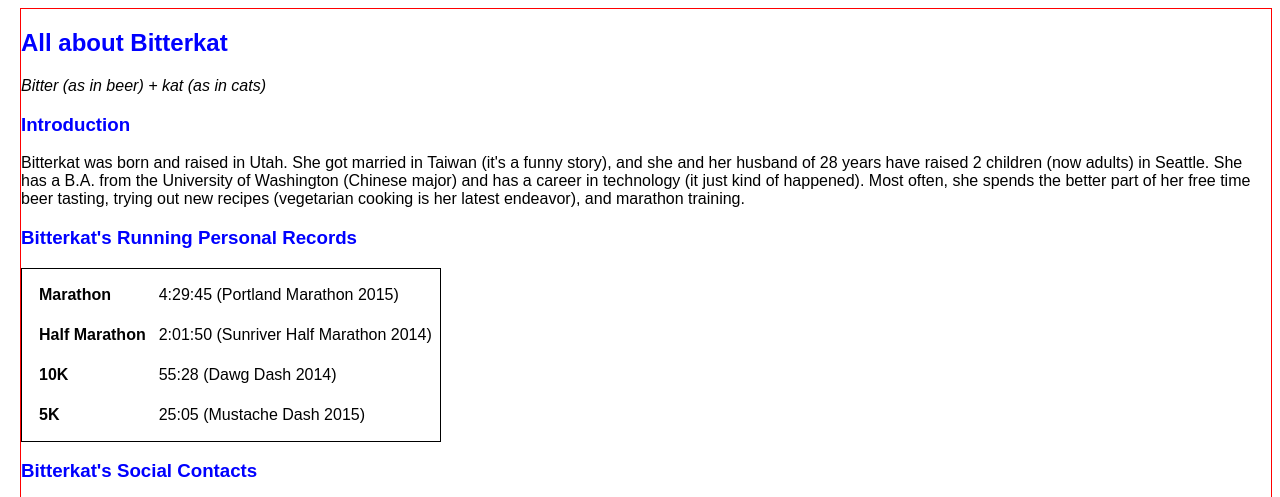
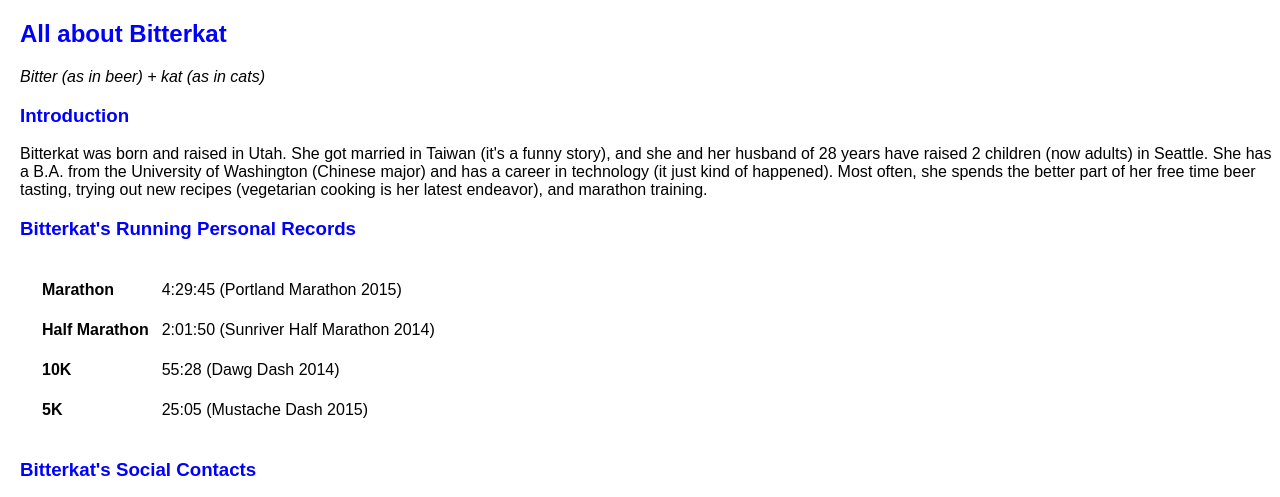
Before and after one commit to bitterkat/semantic_tags, a plain HTML site: page index.html in a window 1280 px wide. Shown: the top 497 px of the page. Drawn offline with Linux system fonts and the light colour scheme.

Commit message:
edit style tags

```diff
--- a/index.html
+++ b/index.html
@@ -7,10 +7,9 @@
   <style type="text/css">
     body { font-family: sans-serif; margin-left: 20px }
     h1 { color: blue }
-    table { border: 1px solid black; padding: 5px; text-align: left }
+    table { padding: 10px; text-align: left }
     th { padding: 10px }
     ul { list-style: none }
-    article { display: block; border: 1px solid red; width: inherit }
   </style>
 </head>
 
```
